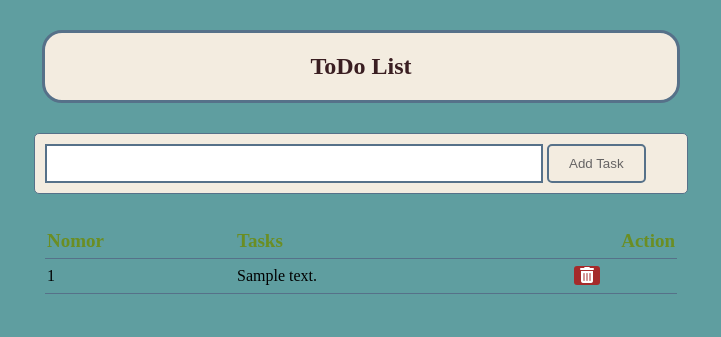
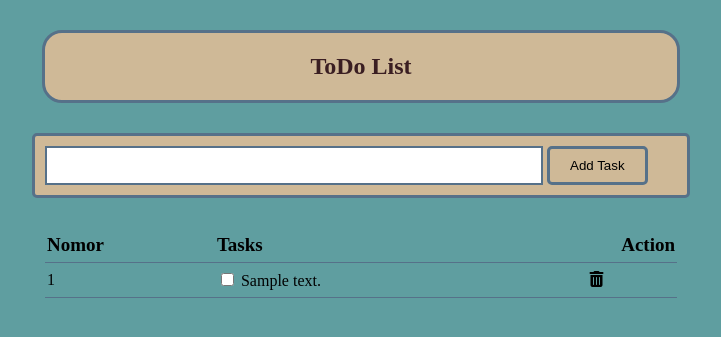
Before and after one commit to adventaa/Tugas--5, a PHP site: page /todo.php in a window 1280 px wide. Shown: the top 337 px of the page, without its empty margins (279-1000 px from the left). Run offline with PHP 8.4, Linux system fonts and the light colour scheme; tables that the repository leaves empty or names only in its code hold one stand-in row (values such as "Sample post"); some libraries are stand-ins or nearby versions.

Commit message:
edit action

```diff
--- a/add.php
+++ b/add.php
@@ -5,6 +5,7 @@
 	// connect to database
 	$db = mysqli_connect("localhost", "root", "", "test");
 
+	// delete task
 	if (isset($_GET['del_isi'])) {
 		$id = $_GET['del_isi'];
 
--- a/style_todo.css
+++ b/style_todo.css
@@ -3,7 +3,7 @@
 	margin: 30px auto;
 	text-align: center;
 	color: 	 	#3a1e22;
-	background: #f3ece0;
+	background: #CFB997;
 	border: 3px solid #567189;
 	border-radius: 20px;
 }
@@ -12,8 +12,8 @@ form {
 	margin: 30px auto;
 	border-radius: 5px;
 	padding: 10px;
-	background:   #f3ece0;
-	border: 1px solid  #567189;
+	background:  #CFB997;
+	border: 3px solid  #567189;
 }
 form p {
 	color: red;
@@ -27,9 +27,9 @@ form p {
 }
 .add_btn {
 	height: 39px;
-	background:  #f3ece0;
-	color: 	#666464;
-	border: 2px solid 	#567189;
+	background:  #CFB997;
+	color: 	black;
+	border: 3px solid 	#567189;
 	border-radius: 5px;
 	padding: 5px 20px;
 }
@@ -46,7 +46,7 @@ tr {
 
 th {
 	font-size: 19px;
-	color: #6B8E23;
+	color: black;
 }
 
 th, td{
@@ -67,8 +67,7 @@ tr:hover {
 	text-align: center;
 }
 .delete a{
-	color: white;
-	background: #a52a2a;
+	color: black;
 	padding: 1px 6px;
 	border-radius: 3px;
 	text-decoration: none;
--- a/todo.php
+++ b/todo.php
@@ -8,6 +8,15 @@ include "db_conn.php";
     body{
       background-color: cadetblue;
     }
+    input[type=checkbox]:checked + label {
+  color:red;
+  text-decoration: line-through;
+}
+    .cbox4 {
+  font-size: 5em;
+  color:red;
+  text-decoration: line-through;
+}
     </style>
 <head>
 	  <title>TODO LIST</title>
@@ -44,7 +53,7 @@ include "db_conn.php";
             $i = 1; while ($row = mysqli_fetch_array($list)) { ?>
               <tr>
                 <td> <?php echo $i; ?> </td>
-                <td class="task"> <?php echo $row['isi']; ?> </td>
+                <td class="task"> <input type="checkbox" class="cbox4" value="fourth_checkbox"> <label for="cbox4"> <?php echo $row['isi']; ?> </label></td>
                 <td class="delete">
                   <a href="todo.php?del_isi=<?php echo $row['nomor'] ?>"><i class="fa-solid fa-trash-can"></i></a>
                 </td>
```
